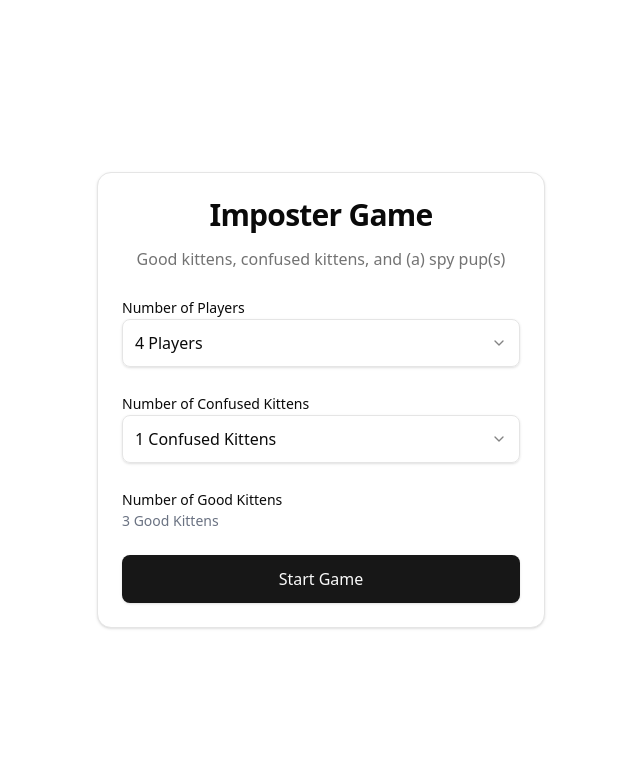
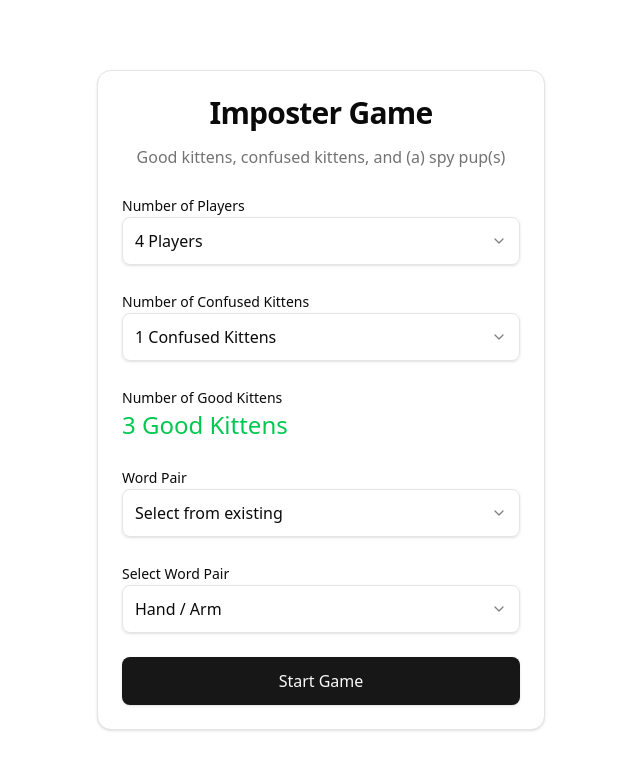
Before and after one commit to thangle411/imposter-game, a React (Vite) app: page / in a window 1280 px wide. Shown: the top 770 px of the page, without its empty margins (319-959 px from the left). Built offline with nearby package versions, Linux system fonts and the light colour scheme.

Commit message:
add words selection

```diff
--- a/src/App.tsx
+++ b/src/App.tsx
@@ -14,7 +14,7 @@ function App() {
     currentPlayerIndex: 0,
   })
 
-  const handleStartGame = ({ totalPlayers, spyPupCount, confusedKittenCount }: SetupData) => {
+  const handleStartGame = ({ totalPlayers, spyPupCount, confusedKittenCount, wordPair }: SetupData) => {
     const players: Player[] = Array.from({ length: totalPlayers }, (_, i) => ({
       id: i + 1,
       name: `Player ${i + 1}`,
@@ -27,7 +27,7 @@ function App() {
       role: roles[index]
     }))
 
-    const { players: playersWithWords, realWord } = assignWords(playersWithRoles)
+    const { players: playersWithWords, realWord } = assignWords(playersWithRoles, wordPair)
 
     setGameState({
       players: playersWithWords,
--- a/src/components/SetupScreen.tsx
+++ b/src/components/SetupScreen.tsx
@@ -2,8 +2,10 @@ import { useEffect, useState } from 'react'
 import { Card, CardContent, CardDescription, CardHeader, CardTitle } from '@/components/ui/card'
 import { Button } from '@/components/ui/button'
 import { Select, SelectContent, SelectItem, SelectTrigger, SelectValue } from '@/components/ui/select'
+import { Input } from '@/components/ui/input'
 import { GAME_CONSTANTS } from '@/constants/game'
-import type { SetupData } from '@/types/game'
+import type { SetupData, WordPair } from '@/types/game'
+import { wordPairs } from '@/data/words'
 
 interface SetupScreenProps {
   onStartGame: (setupData: SetupData) => void
@@ -14,13 +16,17 @@ export function SetupScreen({ onStartGame }: SetupScreenProps) {
   const [spyPupCount, setSpyPupCount] = useState<number>(GAME_CONSTANTS.maxSpyPupCount[totalPlayers])
   const [confusedKittenCount, setConfusedKittenCount] = useState<number>(GAME_CONSTANTS.maxConfusedKittenCount[totalPlayers])
   const [goodKittenCount, setGoodKittenCount] = useState<number>(totalPlayers - spyPupCount - confusedKittenCount)
+  const [wordPairMode, setWordPairMode] = useState<'select' | 'custom'>('select')
+  const [selectedWordPairKey, setSelectedWordPairKey] = useState<string>(Object.keys(wordPairs)[0] || '')
+  const [customMainWord, setCustomMainWord] = useState<string>('')
+  const [customRelatedWord, setCustomRelatedWord] = useState<string>('')
 
   useEffect(() => {
     setGoodKittenCount(totalPlayers - spyPupCount - confusedKittenCount)
   }, [totalPlayers, spyPupCount, confusedKittenCount])
 
   return (
-    <div className="min-h-screen flex items-center justify-center p-4 bg-background">
+    <div className="min-h-screen flex items-center justify-center p-4 bg-background overflow-y-scroll" style={{ scrollbarWidth: 'auto' }}>
       <Card className="w-full max-w-md">
         <CardHeader className="text-center">
           <CardTitle className="text-3xl">Imposter Game</CardTitle>
@@ -40,7 +46,7 @@ export function SetupScreen({ onStartGame }: SetupScreenProps) {
               <SelectTrigger id="players" className="w-full h-12 text-base">
                 <SelectValue />
               </SelectTrigger>
-              <SelectContent>
+              <SelectContent onCloseAutoFocus={(e) => e.preventDefault()}>
                 {GAME_CONSTANTS.playerCounts.map((count) => (
                   <SelectItem key={count} value={count.toString()}>
                     {count} Players
@@ -60,7 +66,7 @@ export function SetupScreen({ onStartGame }: SetupScreenProps) {
               <SelectTrigger id="spyPupCount" className="w-full h-12 text-base">
                 <SelectValue />
               </SelectTrigger>
-              <SelectContent>
+              <SelectContent onCloseAutoFocus={(e) => e.preventDefault()}>
                 {Array.from({ length: GAME_CONSTANTS.maxSpyPupCount[totalPlayers] }, (_, i) => i + 1).map((count) => (
                   <SelectItem key={count} value={count.toString()}>
                     {count} Spy Pups
@@ -80,7 +86,7 @@ export function SetupScreen({ onStartGame }: SetupScreenProps) {
               <SelectTrigger id="confusedKittenCount" className="w-full h-12 text-base">
                 <SelectValue />
               </SelectTrigger>
-              <SelectContent>
+              <SelectContent onCloseAutoFocus={(e) => e.preventDefault()}>
                 {Array.from({ length: GAME_CONSTANTS.maxConfusedKittenCount[totalPlayers] }, (_, i) => i + 1).map((count) => (
                   <SelectItem key={count} value={count.toString()}>
                     {count} Confused Kittens
@@ -93,12 +99,93 @@ export function SetupScreen({ onStartGame }: SetupScreenProps) {
             <label htmlFor="goodKittenCount" className="text-sm font-medium">
               Number of Good Kittens
             </label>
-            <div className="text-sm text-gray-500">
+            <div className="text-2xl text-green-500">
               {goodKittenCount} Good Kittens
             </div>
           </div>
+          <div className="space-y-2">
+            <label htmlFor="wordPairMode" className="text-sm font-medium">
+              Word Pair
+            </label>
+            <Select
+              value={wordPairMode}
+              onValueChange={(value) => setWordPairMode(value as 'select' | 'custom')}
+            >
+              <SelectTrigger id="wordPairMode" className="w-full h-12 text-base">
+                <SelectValue />
+              </SelectTrigger>
+              <SelectContent onCloseAutoFocus={(e) => e.preventDefault()}>
+                <SelectItem value="select">Select from existing</SelectItem>
+                <SelectItem value="custom">Enter custom words</SelectItem>
+              </SelectContent>
+            </Select>
+          </div>
+          {wordPairMode === 'select' ? (
+            <div className="space-y-2">
+              <label htmlFor="wordPair" className="text-sm font-medium">
+                Select Word Pair
+              </label>
+              <Select
+                value={selectedWordPairKey}
+                onValueChange={setSelectedWordPairKey}
+              >
+                <SelectTrigger id="wordPair" className="w-full h-12 text-base">
+                  <SelectValue />
+                </SelectTrigger>
+                <SelectContent onCloseAutoFocus={(e) => e.preventDefault()}>
+                  {Object.entries(wordPairs).map(([key, pair]) => (
+                    <SelectItem key={key} value={key}>
+                      {pair.main} / {pair.related}
+                    </SelectItem>
+                  ))}
+                </SelectContent>
+              </Select>
+            </div>
+          ) : (
+            <>
+              <div className="space-y-2">
+                <label htmlFor="mainWord" className="text-sm font-medium">
+                  Main Word (for Good Kittens)
+                </label>
+                <Input
+                  id="mainWord"
+                  value={customMainWord}
+                  onChange={(e) => setCustomMainWord(e.target.value)}
+                  placeholder="Enter main word"
+                  className="w-full h-12 text-base"
+                />
+              </div>
+              <div className="space-y-2">
+                <label htmlFor="relatedWord" className="text-sm font-medium">
+                  Related Word (for Confused Kittens)
+                </label>
+                <Input
+                  id="relatedWord"
+                  value={customRelatedWord}
+                  onChange={(e) => setCustomRelatedWord(e.target.value)}
+                  placeholder="Enter related word"
+                  className="w-full h-12 text-base"
+                />
+              </div>
+            </>
+          )}
           <Button
-            onClick={() => onStartGame({ totalPlayers, spyPupCount, confusedKittenCount })}
+            onClick={() => {
+              let wordPair: WordPair
+              if (wordPairMode === 'select') {
+                wordPair = wordPairs[selectedWordPairKey]
+              } else {
+                if (!customMainWord.trim() || !customRelatedWord.trim()) {
+                  alert('Please enter both words')
+                  return
+                }
+                wordPair = {
+                  main: customMainWord.trim(),
+                  related: customRelatedWord.trim()
+                }
+              }
+              onStartGame({ totalPlayers, spyPupCount, confusedKittenCount, wordPair })
+            }}
             className="w-full h-12 text-base"
             size="lg"
           >
--- a/src/data/words.ts
+++ b/src/data/words.ts
@@ -3,12 +3,324 @@ import type { WordPair } from '@/types/game'
 export const wordPairs: Record<string, WordPair> = {
   1: {
     main: 'Hand',
-    related: 'Wrist'
+    related: 'Arm'
   },
   2: {
     main: 'Basketball',
     related: 'Volleyball'
-  }
+  },
+  3: {
+    main: 'Rain',
+    related: 'Snow'
+  },
+  4: {
+    main: 'Phone',
+    related: 'Laptop'
+  },
+  5: {
+    main: 'Pizza',
+    related: 'Pie'
+  },
+  6: {
+    main: 'Flute',
+    related: 'Music'
+  },
+  7: {
+    main: 'Sun',
+    related: 'Planet'
+  },
+  8: {
+    main: 'Nike',
+    related: 'Adidas'
+  },
+  9: {
+    main: 'Library',
+    related: 'Bookstore'
+  },
+  10: {
+    main: 'Supermarket',
+    related: 'Convenience Store'
+  },
+  11: {
+    main: 'Doctor',
+    related: 'Dentist'
+  },
+  12: {
+    main: 'Concert',
+    related: 'Festival'
+  },
+  13: {
+    main: 'Island',
+    related: 'Beach'
+  },
+  14: {
+    main: 'Backpack',
+    related: 'Suitcase'
+  },
+  15: {
+    main: 'Lamp',
+    related: 'Light'
+  },
+  16: {
+    main: 'Hill',
+    related: 'Mountain'
+  },
+  17: {
+    main: 'Waterpark',
+    related: 'Amusement Park'
+  },
+  18: {
+    main: 'Taste',
+    related: 'Flavor'
+  },
+  19: {
+    main: 'Door',
+    related: 'Gate'
+  },
+  20: {
+    main: 'Wall',
+    related: 'Fence'
+  },
+  21: {
+    main: 'Boba',
+    related: 'Juice'
+  },
+  22: {
+    main: 'Pause',
+    related: 'Break'
+  },
+  23: {
+    main: 'Fear',
+    related: 'Anxiety'
+  },
+  24: {
+    main: 'Calm',
+    related: 'Peace'
+  },
+  25: {
+    main: 'Task',
+    related: 'Chore'
+  },
+  26: {
+    main: 'Signal',
+    related: 'Sign'
+  },
+  27: {
+    main: 'Noise',
+    related: 'Distraction'
+  },
+  28: {
+    main: 'Amusement Park',
+    related: 'Festival'
+  },
+  29: {
+    main: 'Safari Park',
+    related: 'Zoo'
+  },
+  30: {
+    main: 'Times Square',
+    related: 'Las Vegas'
+  },
+  31: {
+    main: 'Resort',
+    related: 'Hotel'
+  },
+  32: {
+    main: 'National Park',
+    related: 'State Park'
+  },
+  33: {
+    main: 'Food Court',
+    related: 'Marketplace'
+  },
+  34: {
+    main: 'Casino',
+    related: 'Resort'
+  },
+  35: {
+    main: 'Milkshake',
+    related: 'Smoothie'
+  },
+  36: {
+    main: 'Boardgames',
+    related: 'Chess'
+  },
+  37: {
+    main: 'Jeans',
+    related: 'Sweatpants'
+  },
+  38: {
+    main: 'Cheese',
+    related: 'Butter'
+  },
+  39: {
+    main: 'Flute',
+    related: 'Whistle'
+  },
+  40: {
+    main: 'Vacation',
+    related: 'Holiday'
+  },
+  41: {
+    main: 'Teris',
+    related: 'Candy Crush'
+  },
+  42: {
+    main: 'Pyramid',
+    related: 'Tomb'
+  },
+  43: {
+    main: 'Candle',
+    related: 'Wax'
+  },
+  44: {
+    main: 'Camouflage',
+    related: 'Invisible'
+  },
+  45: {
+    main: 'Spoon',
+    related: 'Bowl'
+  },
+  46: {
+    main: 'Dragon',
+    related: 'Dinosaur'
+  },
+  47: {
+    main: 'Spoon',
+    related: 'Bowl'
+  },
+  48: {
+    main: 'Football',
+    related: 'Baseball'
+  },
+  49: {
+    main: 'Lion',
+    related: 'Cat'
+  },
+  50: {
+    main: 'Architect',
+    related: 'Engineer'
+  },
+  51: {
+    main: 'Face Paint',
+    related: 'Makeup'
+  },
+  52: {
+    main: 'MSG',
+    related: 'Salt'
+  },
+  53: {
+    main: 'Youtube',
+    related: 'Videos'
+  },
+  54: {
+    main: 'Rach Dressing',
+    related: 'Mayonnaise'
+  },
+  55: {
+    main: 'Architect',
+    related: 'Engineer'
+  },
+  56: {
+    main: 'Mail',
+    related: 'Post Office'
+  },
+  57: {
+    main: 'Cookie',
+    related: 'Brownie'
+  },
+  58: {
+    main: 'Creme brule',
+    related: 'Flan'
+  },
+  59: {
+    main: 'Architect',
+    related: 'Engineer'
+  },
+  60: {
+    main: 'Alcohol',
+    related: 'Cocktail'
+  },
+  61: {
+    main: 'Thanksgiving',
+    related: 'Feaest'
+  },
+  62: {
+    main: 'Black Friday',
+    related: 'Discounts'
+  },
+  63: {
+    main: 'Taco',
+    related: 'Nacho dips'
+  },
+  64: {
+    main: 'Boxing',
+    related: 'MMA'
+  },
+  65: {
+    main: 'Milk',
+    related: 'Cream'
+  },
+  66: {
+    main: 'Light',
+    related: 'Electricity'
+  },
+  67: {
+    main: 'Baseball bat',
+    related: 'Golf club'
+  },
+  68: {
+    main: 'Floss',
+    related: 'Toothpick'
+  },
+  69: {
+    main: 'Police',
+    related: 'Army'
+  },
+  70: {
+    main: 'Ketchup',
+    related: 'Mustard'
+  },
+  71: {
+    main: 'Knight',
+    related: 'Armor'
+  },
+  72: {
+    main: 'Yoga pants',
+    related: 'Legging'
+  },
+  73: {
+    main: 'Thunder',
+    related: 'Fireworks'
+  },
+  74: {
+    main: 'Vampire',
+    related: 'Ghost'
+  },
+  75: {
+    main: 'Choir',
+    related: 'Musical'
+  },
+  76: {
+    main: 'Mustache',
+    related: 'Beard'
+  },
+  77: {
+    main: 'Mystery',
+    related: 'Detective'
+  },
+  78: {
+    main: 'Portable Potty',
+    related: 'Toilet'
+  },
+  79: {
+    main: 'Gold',
+    related: 'Diamond'
+  },
+  80: {
+    main: 'Feather',
+    related: 'Wing'
+  },
 }
 
 export function getRandomPair(): { name: string; pair: WordPair } {
--- a/src/index.css
+++ b/src/index.css
@@ -117,7 +117,38 @@
   * {
     @apply border-border outline-ring/50;
   }
+  html {
+    overflow-y: scroll;
+    scroll-behavior: auto;
+  }
   body {
     @apply bg-background text-foreground;
+    overflow-y: scroll;
+    scroll-behavior: auto;
   }
 }
+
+/* Custom scrollbar styling */
+* {
+  scrollbar-width: auto;
+  scrollbar-color: oklch(0.708 0 0) oklch(0.97 0 0);
+}
+
+*::-webkit-scrollbar {
+  width: 16px;
+}
+
+*::-webkit-scrollbar-track {
+  background: oklch(0.97 0 0);
+  border-left: 1px solid oklch(0.922 0 0);
+}
+
+*::-webkit-scrollbar-thumb {
+  background-color: oklch(0.708 0 0);
+  border-radius: 8px;
+  border: 2px solid oklch(0.97 0 0);
+}
+
+*::-webkit-scrollbar-thumb:hover {
+  background-color: oklch(0.556 0 0);
+}
--- a/src/types/game.ts
+++ b/src/types/game.ts
@@ -5,7 +5,8 @@ export type GamePhase = 'setup' | 'role-reveal' | 'players-ready' | 'result-chec
 export interface SetupData {
   totalPlayers: number;
   spyPupCount: number;
-  confusedKittenCount: number
+  confusedKittenCount: number;
+  wordPair: WordPair;
 }
 
 export interface Player {
```
Also changed, not shown: src/lib/gameLogic.ts (+6 -8 lines).
